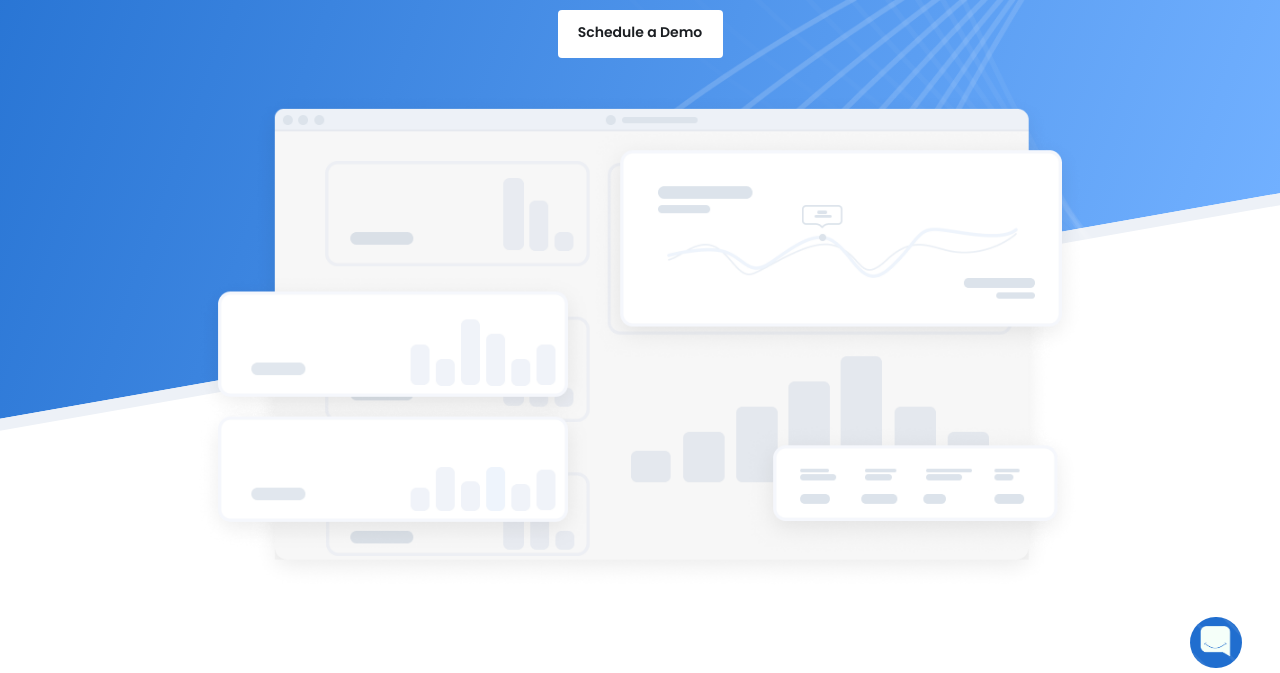
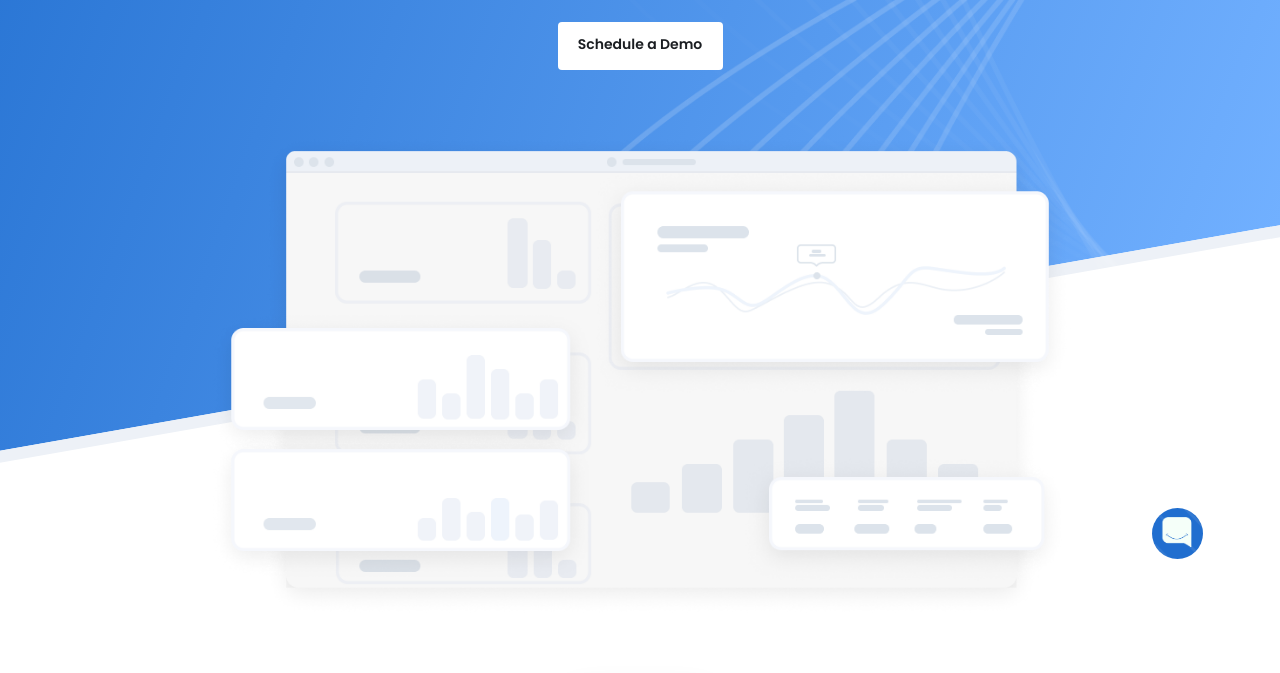
Before and after one commit to saschenkab/accelerator-app, a Gatsby site: page / in a window 1280 px wide. Shown: the part 494-1167 px from the top of the page. Built offline with nearby package versions, Linux system fonts and the light colour scheme; Gatsby itself is replaced by a stand-in of ours.

Commit message:
fixed vh problem & organized container @media

```diff
--- a/src/components/Header/index.jsx
+++ b/src/components/Header/index.jsx
@@ -40,10 +40,10 @@ const Header = () => {
   };
 
   return (
-    <Center>
-      <Skew></Skew>
+    <Container>
+      <Skew />
       <Looper />
-      <Container>
+      <Center>
         <span>Join in and connect</span>
         <h2>To faster your innovation potential</h2>
         <p>
@@ -53,8 +53,8 @@ const Header = () => {
         <Button>Schedule a Demo</Button>
         <Sample src={sample} alt='sample' />
         <ShowChatBubble />
-      </Container>
-    </Center>
+      </Center>
+    </Container>
   );
 };
 
--- a/src/components/Header/styles.js
+++ b/src/components/Header/styles.js
@@ -2,55 +2,87 @@ import styled from "styled-components";
 import looper from "../../images/header/looper.png";
 
 export const Center = styled.div`
-  height: 140vh;
-  position: relative;
+  display: flex;
+  flex-direction: column;
+  align-items: center;
+  margin-top: 10%;
 
   @media screen and (min-width: 0) and (max-width: 480px) {
-    height: 105vh;
+    margin-top: 45%;
   }
   @media screen and (min-width: 481px) and (max-width: 768px) {
-    height: 120vh;
+    margin-top: 25%;
+  }
+  @media screen and (min-width: 769px) and (max-width: 1024px) {
+    margin-top: 25%;
+  }
+`;
+
+export const Skew = styled.div`
+  width: 100%;
+  height: 100%;
+  z-index: -1;
+  overflow: hidden;
+  background: linear-gradient(110.96deg, #206ecf 0.72%, #71b0ff 100%);
+  border-bottom: 12px solid #edf1f7;
+  transform: skew(0deg, -10deg) translateY(-269px);
+  position: absolute;
+
+  @media screen and (min-width: 0) and (max-width: 480px) {
+    transform: skew(0deg, -25deg) translateY(-150px);
+    border-bottom: none;
+    height: 135%;
+  }
+
+  @media screen and (min-width: 481px) and (max-width: 768px) {
+    transform: skew(0deg, -25deg) translateY(-140px);
+    height: 120%;
   }
 
   @media screen and (min-width: 769px) and (max-width: 1024px) {
-    height: 125vh;
-  }
-
-  @media screen and (min-width: 1024px) and (max-width: 1200px) {
-    height: 125vh;
-  }
-`;
-
-export const Skew = styled.header`
-  width: 100%;
-  height: 85%;
-  overflow: hidden;
-  background: linear-gradient(110.96deg, #206ecf 0.72%, #71b0ff 100%);
-  border-bottom: 12px solid #edf1f7;
-  transform: skew(0deg, -10deg) translateY(-140px);
-  position: absolute;
-
-  @media screen and (min-width: 0) and (max-width: 480px) {
-    transform: skew(0deg, -32deg) translateY(-150px);
-    border-bottom: none;
-    position: absolute;
-    height: 97%;
-  }
-
-  @media screen and (min-width: 481px) and (max-width: 768px) {
-    transform: skew(0deg, -32deg) translateY(-240px);
-    position: absolute;
-    height: 108%;
-  }
-
-  @media screen and (min-width: 769px) and (max-width: 1024px) {
-    transform: skew(0deg, -20deg) translateY(-240px);
-    position: absolute;
-    height: 112%;
+    transform: skew(0deg, -15deg) translateY(-240px);
+    height: 140%;
   }
 
   @media screen and (min-width: 1025px) and (max-width: 1200px) {
     height: 105%;
+  }
+`;
+
+export const Looper = styled.div`
+  background-image: url(${looper});
+  background-size: 80%;
+  background-position: top left 115%;
+  background-repeat: no-repeat;
+  position: absolute;
+  height: 100%;
+  width: 100%;
+  object-fit: cover;
+  overflow: hidden;
+  z-index: -1;
+
+  @media screen and (min-width: 0) and (max-width: 480px) {
+    background-size: 135%;
+    background-position: top right 40%;
+    top: 21%;
+  }
+
+  @media screen and (min-width: 481px) and (max-width: 768px) {
+    background-size: 140%;
+    background-position: top right 30%;
+    top: 10%;
+  }
+
+  @media screen and (min-width: 769px) and (max-width: 1024px) {
+    background-size: 110%;
+    background-position: top right 30%;
+    top: 15%;
+  }
+
+  @media screen and (min-width: 1025px) and (max-width: 1200px) {
+    background-size: 100%;
+    background-position: top right 30%;
+    top: 8%;
   }
 `;
 
@@ -59,59 +91,15 @@ export const Container = styled.div`
   flex-direction: column;
   justify-content: center;
   align-items: center;
-  position: absolute;
-  width: 100%;
-  top: 10%;
+  position: relative;
   padding: 0 20px;
   text-align: center;
-
-  @media screen and (min-width: 0) and (max-width: 480px) {
-    padding: 0 3.505%;
-    height: 68%;
-    top: 0;
-  }
-
-  @media screen and (min-width: 481px) and (max-width: 768px) {
-    padding: 0 20px;
-    height: 70%;
-    top: 0;
-  }
-
-  @media screen and (min-width: 769px) and (max-width: 1024px) {
-    top: 35%;
-    transform: translateY(-50%);
-  }
-
-  @media screen and (min-width: 1025px) and (max-width: 1200px) {
-    top: 40%;
-    transform: translateY(-50%);
-    margin: 0;
-  }
 
   span {
     font-style: normal;
     font-weight: 500;
     font-size: 26px;
     color: #f3f5f7;
-
-    @media screen and (min-width: 0) and (max-width: 480px) {
-      font-size: 16px;
-      line-height: 26.4px;
-    }
-
-    @media screen and (min-width: 481px) and (max-width: 768px) {
-      font-size: 18px;
-      line-height: 10px;
-    }
-
-    @media screen and (min-width: 769px) and (max-width: 1024px) {
-      font-size: 20px;
-      line-height: 10px;
-    }
-
-    @media screen and (min-width: 1025px) and (max-width: 1200px) {
-      font-size: 23px;
-    }
   }
 
   h2 {
@@ -125,31 +113,6 @@ export const Container = styled.div`
     height: unset;
     margin: 0;
     margin-top: 2%;
-
-    @media screen and (min-width: 0) and (max-width: 480px) {
-      font-size: 32px;
-      letter-spacing: 0.35px;
-      line-height: 32px;
-      width: 90%;
-    }
-
-    @media screen and (min-width: 481px) and (max-width: 768px) {
-      font-size: 35px;
-      line-height: 40px;
-      margin-bottom: unset;
-      width: 90%;
-    }
-
-    @media screen and (min-width: 769px) and (max-width: 1024px) {
-      font-size: 45px;
-      line-height: 55px;
-      width: 80%;
-    }
-
-    @media screen and (min-width: 1025px) and (max-width: 1200px) {
-      font-size: 58px;
-      width: 70%;
-    }
   }
 
   p {
@@ -161,26 +124,86 @@ export const Container = styled.div`
     color: #e7eaee;
     margin-top: 1%;
     margin-bottom: 2%;
+  }
 
-    @media screen and (min-width: 0) and (max-width: 480px) {
+  @media screen and (min-width: 0) and (max-width: 480px) {
+    padding: 0 3.505%;
+    margin-bottom: 15%;
+
+    span {
+      font-size: 16px;
+      line-height: 26.4px;
+    }
+
+    h2 {
+      font-size: 32px;
+      letter-spacing: 0.35px;
+      line-height: 32px;
+      width: 90%;
+    }
+
+    p {
       width: 100%;
       font-size: 14px;
       line-height: 23.1px;
       margin-bottom: 6%;
     }
+  }
 
-    @media screen and (min-width: 481px) and (max-width: 768px) {
+  @media screen and (min-width: 481px) and (max-width: 768px) {
+    padding: 0 2%;
+    margin-bottom: 15%;
+
+    span {
+      font-size: 18px;
+      line-height: 10px;
+    }
+
+    h2 {
+      font-size: 35px;
+      line-height: 40px;
+      margin-bottom: unset;
+      width: 90%;
+    }
+
+    p {
       font-size: 15px;
-      margin-bottom: 8%;
+      margin-bottom: 5%;
+      width: 80%;
+    }
+  }
+
+  @media screen and (min-width: 769px) and (max-width: 1024px) {
+    margin-bottom: 10%;
+
+    span {
+      font-size: 20px;
+      line-height: 10px;
+    }
+
+    h2 {
+      font-size: 45px;
+      line-height: 55px;
       width: 80%;
     }
 
-    @media screen and (min-width: 769px) and (max-width: 1024px) {
+    p {
       font-size: 17px;
       width: 80%;
     }
+  }
 
-    @media screen and (min-width: 1025px) and (max-width: 1200px) {
+  @media screen and (min-width: 1025px) and (max-width: 1200px) {
+    span {
+      font-size: 23px;
+    }
+
+    h2 {
+      font-size: 58px;
+      width: 70%;
+    }
+
+    p {
       font-size: 18.5px;
       width: 62%;
       margin-bottom: 5%;
@@ -205,88 +228,39 @@ export const Button = styled.div`
     width: 250px;
   }
 `;
-export const Looper = styled.div`
-  background-image: url(${looper});
-  background-size: 80%;
-  background-position: top left 115%;
-  background-repeat: no-repeat;
-  position: absolute;
-  height: 100%;
-  width: 100%;
-  object-fit: cover;
-  overflow: hidden;
-
-  @media screen and (min-width: 0) and (max-width: 480px) {
-    background-size: 135%;
-    background-position: top right 40%;
-    top: 19%;
-  }
-
-  @media screen and (min-width: 481px) and (max-width: 768px) {
-    background-size: 140%;
-    background-position: top right 30%;
-    top: 10%;
-  }
-
-  @media screen and (min-width: 769px) and (max-width: 1024px) {
-    background-size: 110%;
-    background-position: top right 30%;
-    top: 15%;
-  }
-
-  @media screen and (min-width: 1025px) and (max-width: 1200px) {
-    background-size: 100%;
-    background-position: top right 30%;
-    top: 8%;
-  }
-`;
 
 export const ChatBubble = styled.img`
   position: absolute;
   overflow: hidden;
   width: 4%;
   border-radius: 50%;
-  top: 227%;
-  left: 93%;
+  top: 90%;
+  left: 90%;
   height: unset;
-
-  @media screen and (min-width: 769px) and (max-width: 1024px) {
-    top: 220%;
-    left: 92%;
-  }
-
-  @media screen and (min-width: 1025px) and (max-width: 1200px) {
-    left: 92%;
-    top: 170%;
-  }
 `;
 
 export const Sample = styled.img`
-  position: absolute;
+  position: relative;
   overflow: hidden;
-  left: 50%;
-  transform: translateX(-50%);
-  top: 107%;
+  margin-top: 5%;
   height: unset;
   width: 70%;
 
   @media screen and (min-width: 0) and (max-width: 480px) {
     width: 100%;
-    top: 80%;
+    margin-top: 10%;
   }
 
   @media screen and (min-width: 481px) and (max-width: 768px) {
-    width: 85%;
-    top: 75%;
+    width: 95%;
+    margin-top: 10%;
   }
 
   @media screen and (min-width: 769px) and (max-width: 1024px) {
-    top: 115%;
-    width: 85%;
+    width: 87%;
   }
 
   @media screen and (min-width: 1025px) and (max-width: 1200px) {
     width: 80%;
-    top: 67%;
   }
 `;
```
